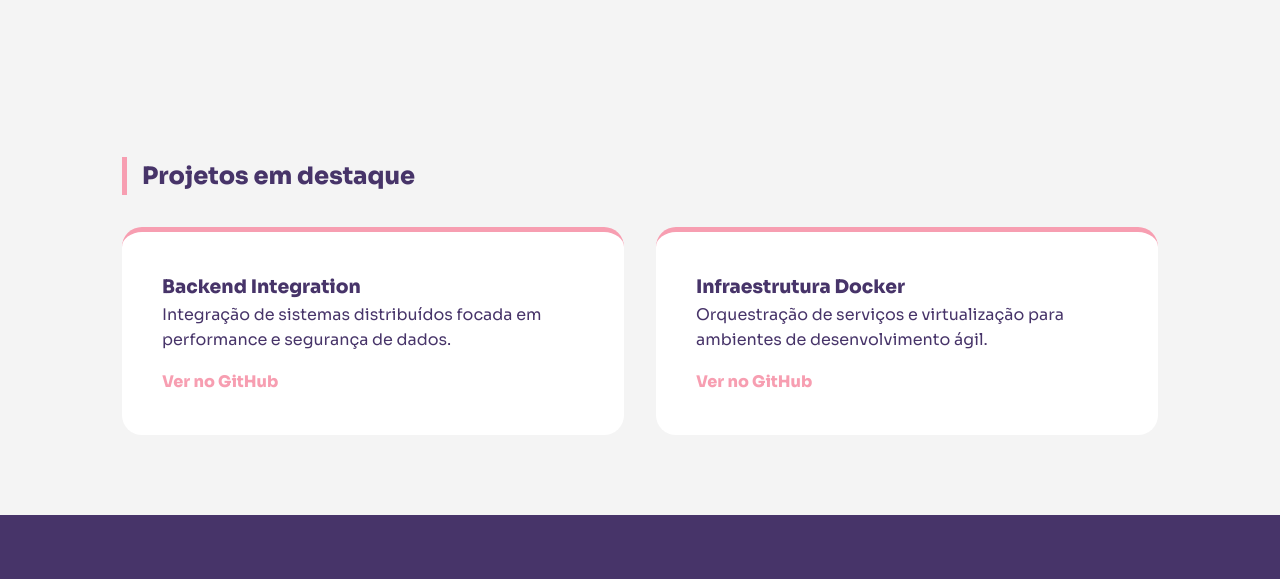
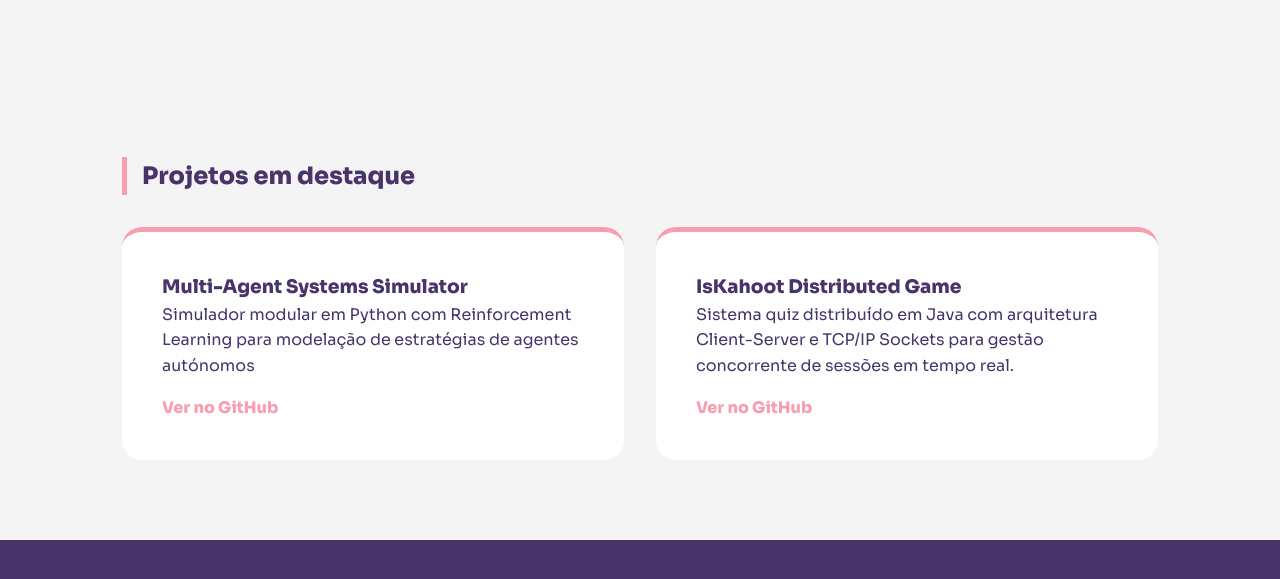
Before and after one commit to LEI-122695/Portofolio_Matilde, a plain HTML site: page index.html in a window 1280 px wide. Shown: the part 1576-2155 px from the top of the page. Drawn offline with nearby package versions, Linux system fonts and the light colour scheme.

Commit message:
add XML migration file and update project details in index.html

```diff
--- a/index.html
+++ b/index.html
@@ -21,7 +21,7 @@
             <a href="#skills">Skills</a>
             <a href="#projetos">Projetos</a>
             <a href="#contato">Contactos</a>
-            <a href="assets/Matilde_Marcelino_Resume.pdf" class="btn-cv" download>Download CV</a>
+            <a href="assets/CV_MatildeMarcelino.pdf" class="btn-cv" download>Download CV</a>
         </nav>
     </div>
 </header>
@@ -66,6 +66,7 @@
         <div class="skill-card"><i class="devicon-kotlin-plain"></i><span>Kotlin</span></div>
         <div class="skill-card"><i class="devicon-mysql-plain"></i><span>SQL</span></div>
         <div class="skill-card"><i class="devicon-html5-plain"></i><span>HTML/CSS</span></div>
+        <div class="skill-card"><i class="devicon-javascript-plain"></i><span>Javascript</span></div>
     </div>
 
     <h3 class="skills-subtitle">Ferramentas</h3>
@@ -83,14 +84,14 @@
     <h2 class="section-title">Projetos em destaque</h2>
     <div class="projetos-grid">
         <div class="projeto-card">
-            <h3>Backend Integration</h3>
-            <p>Integração de sistemas distribuídos focada em performance e segurança de dados.</p>
-            <a href="https://github.com/LEI-122695" class="link-github">Ver no GitHub</a>
+            <h3>Multi-Agent Systems Simulator</h3>
+            <p>Simulador modular em Python com Reinforcement Learning para modelação de estratégias de agentes autónomos</p>
+            <a href="https://github.com/LEI-122718/AA_Simulator" class="link-github">Ver no GitHub</a>
         </div>
         <div class="projeto-card">
-            <h3>Infraestrutura Docker</h3>
-            <p>Orquestração de serviços e virtualização para ambientes de desenvolvimento ágil.</p>
-            <a href="https://github.com/LEI-122695" class="link-github">Ver no GitHub</a>
+            <h3>IsKahoot Distributed Game</h3>
+            <p>Sistema quiz distribuído em Java com arquitetura Client-Server e TCP/IP Sockets para gestão concorrente de sessões em tempo real.</p>
+            <a href="https://github.com/LEI-122661/isKahoot" class="link-github">Ver no GitHub</a>
         </div>
     </div>
 </section>
```
Also changed, not shown: 2 other files.
